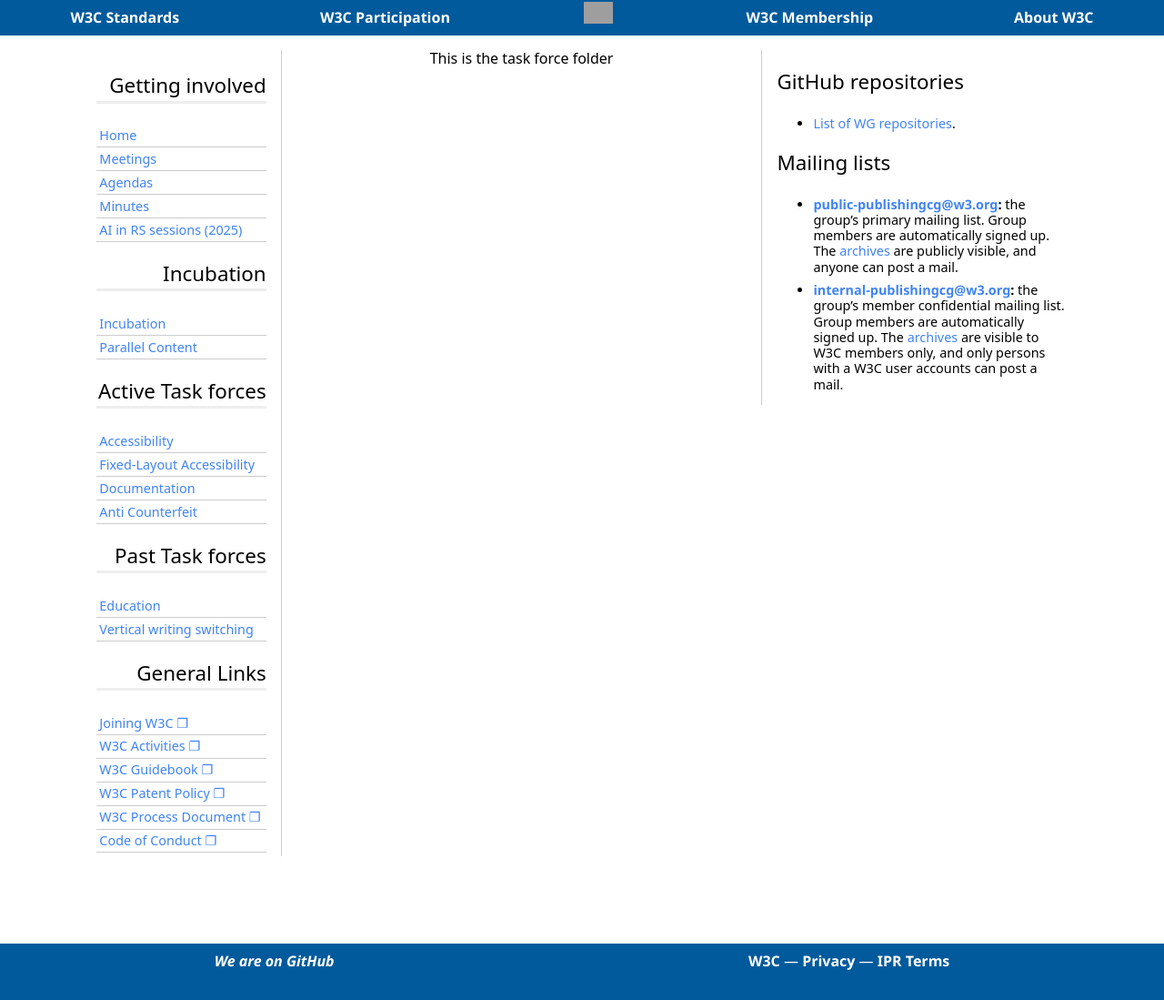
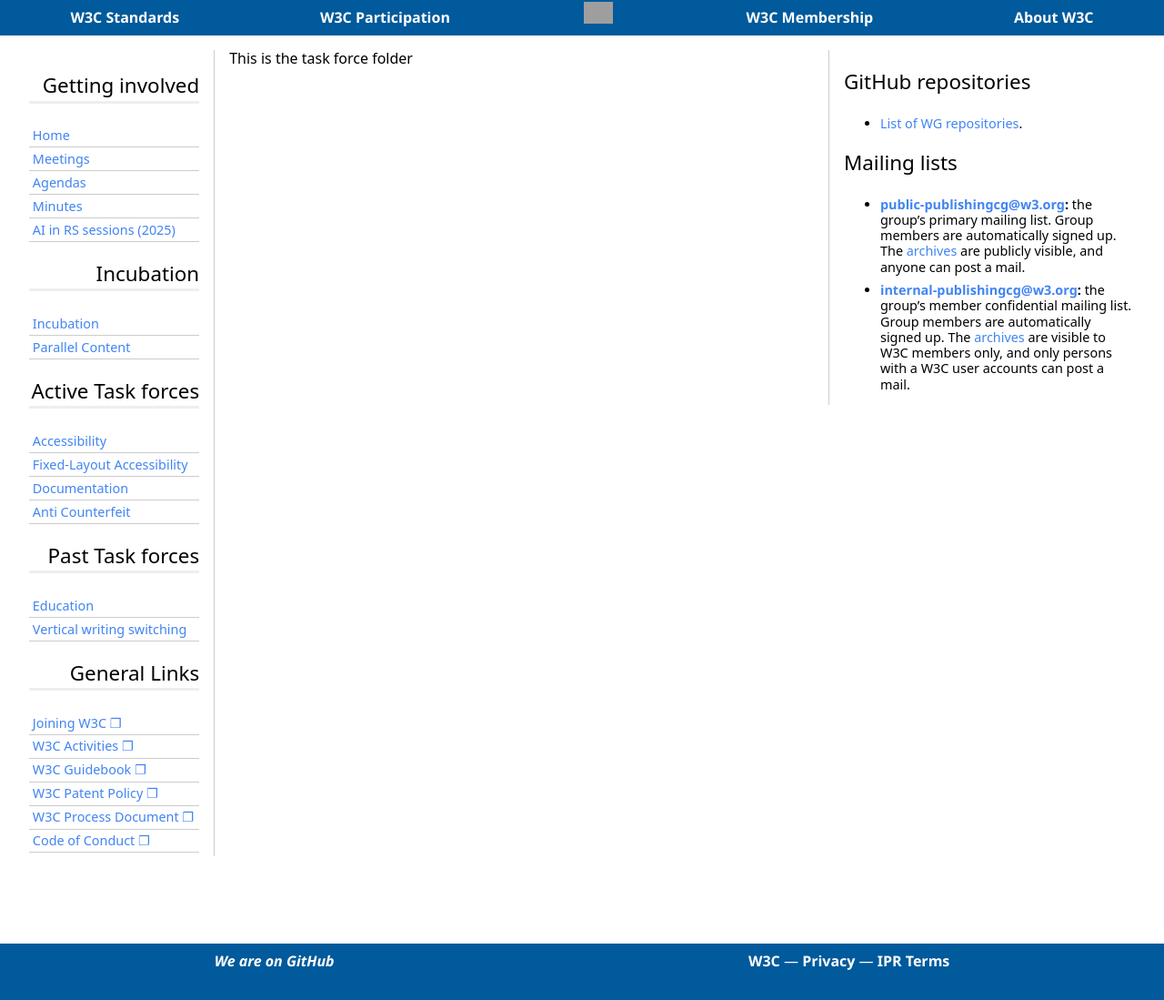
Before and after one commit to w3c/publishingcg, a Jekyll site: the page built from TaskForces/index.md, in a window 1280 px wide. Shown: the whole page at 91% size. Built offline with Jekyll 4.4.1, drawn with Linux system fonts in a browser that asks for light colours; some web fonts are replaced; grey boxes are pictures that could not be loaded.

Commit message:
Update style.css

```diff
--- a/assets/css/style.css
+++ b/assets/css/style.css
@@ -179,6 +179,11 @@
 main > * {
 	padding-right:	0;
 	padding-left:	0;
+}
+
+main > section {
+	width: 100%;
+	min-width: 0;
 }
 
 /* --- */
```
